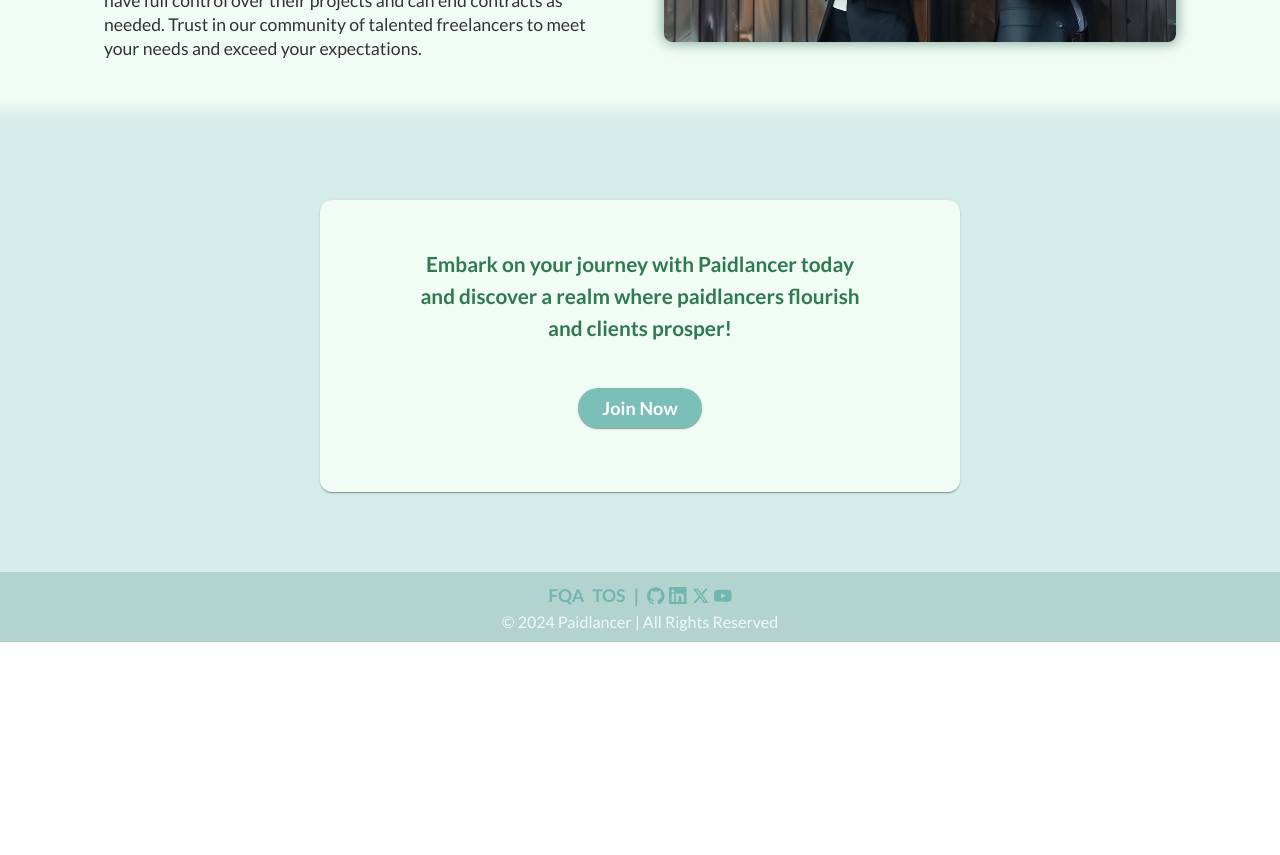
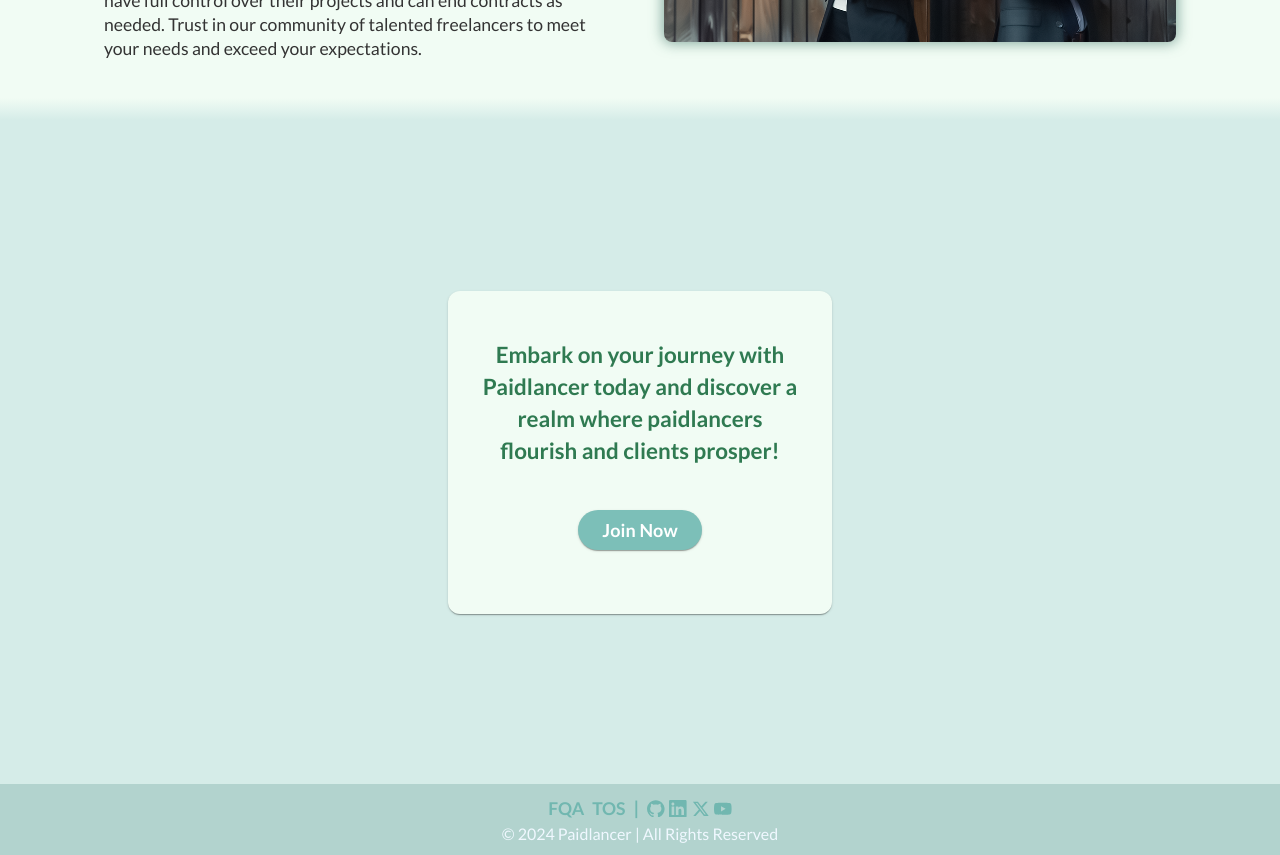
Before and after one commit to PaidlanceDev/paidlancedev, an Angular app: page / in a window 1280 px wide. Shown: the part 2080-2935 px from the top of the page. Before the commit the page ends 2722 px from the top, so only its background shows below. Built offline with nearby package versions, Linux system fonts and the light colour scheme.

Commit message:
part of setting up

```diff
--- a/src/app/components/pages/home/home.component.html
+++ b/src/app/components/pages/home/home.component.html
@@ -69,7 +69,11 @@
       <h3>Embark on your journey with Paidlancer today and discover a realm where paidlancers flourish and clients
         prosper!</h3>
       <div class="actions">
-        <button mat-raised-button class="join" routerLink="/sign-in">Join Now</button>
+        @if (user) {
+          <button mat-raised-button class="join">Profile</button>
+        } @else {
+          <button mat-raised-button class="join" routerLink="/sign-in">Join Now</button>
+        }
       </div>
     </mat-card>
   </div>
--- a/src/app/components/pages/home/home.component.scss
+++ b/src/app/components/pages/home/home.component.scss
@@ -147,22 +147,23 @@
     display: flex;
     align-items: center;
     justify-content: center;
+    min-height: 75vh;
     padding: 2rem;
 
     mat-card {
       background-color: #f1fcf4;
       align-items: center;
-      padding: 3rem 0 2rem;
+      padding: 3rem 2rem 2rem;
       margin: 3rem;
-      width: 50vw;
+      width: 30vw;
 
       h3 {
         color: #2f7a51;
-        font-size: 1.3rem;
+        font-size: 1.4rem;
         font-weight: bold;
         line-height: 2rem;
         text-align: center;
-        width: 35vw;
+        width: 100%;
       }
 
       .actions {
--- a/src/app/components/pages/home/home.component.ts
+++ b/src/app/components/pages/home/home.component.ts
@@ -4,6 +4,8 @@
 import {MatCardModule} from '@angular/material/card';
 import { RouterLink } from '@angular/router';
 import { TestService } from '../../../services/test.service';
+import { User } from '@supabase/supabase-js';
+import { AuthService } from '../../../services/auth.service';
 
 @Component({
   selector: 'app-home',
@@ -13,9 +15,19 @@
   styleUrl: './home.component.scss'
 })
 export class HomeComponent implements OnInit {
+  user: User | null = null;
+  private authService = inject(AuthService);
   testService = inject(TestService);
 
   ngOnInit(): void {
+    this.authService.currentUser.subscribe((user) => {
+      if (user) {
+        this.user = user;
+        console.log("User:", this.user);
+      } else {
+        this.user = null;
+      }
+    });
     this.testService.getAllTestData();
   }
 }
```
